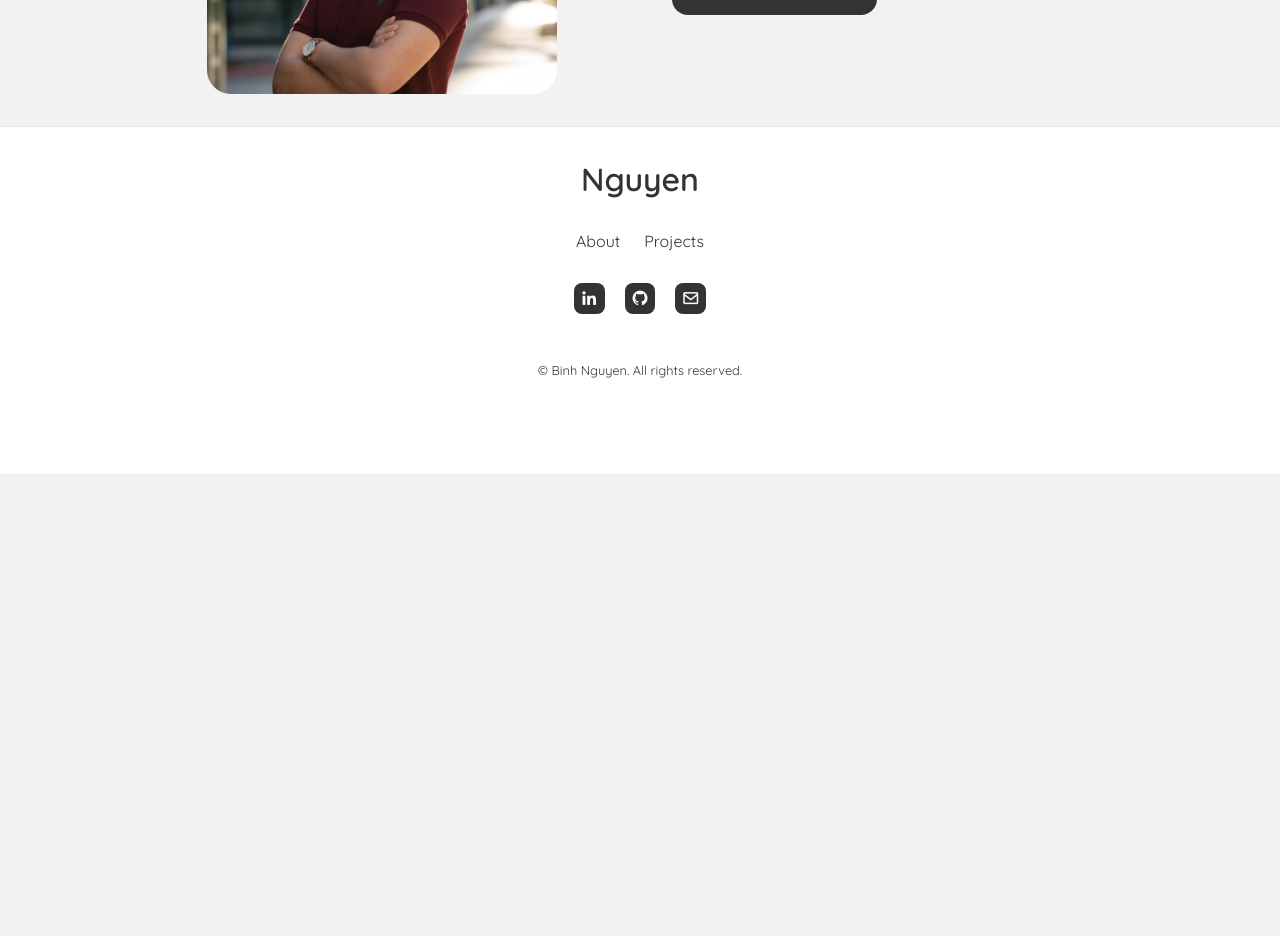
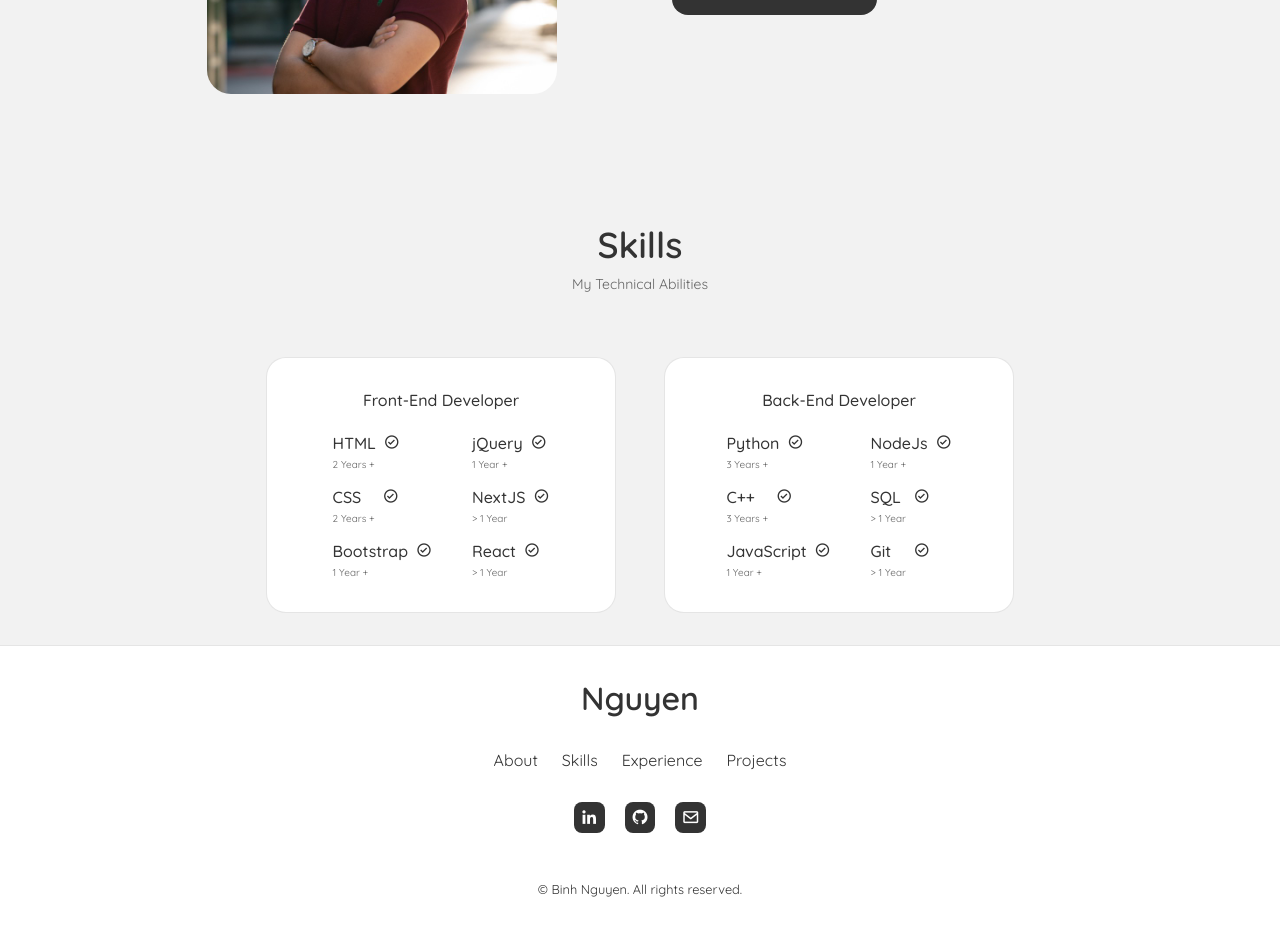
Before and after one commit to nguyenbinh-exe/Portfolio, a React (Create React App) app: page / in a window 1280 px wide. Shown: the part 1140-2076 px from the top of the page. Before the commit the page ends 1614 px from the top, so only its background shows below. Built offline with nearby package versions, Linux system fonts and the light colour scheme.

Commit message:
Added Skills Section
- Added to Footer
- Changed Header

```diff
--- a/src/App.css
+++ b/src/App.css
@@ -159,10 +159,6 @@
   }
 }
 
-@media screen and (max-width: 576px) {
-
-}
-
 /* Small Devices */
 @media screen and (max-width: 350px) {
   :root {
--- a/src/App.js
+++ b/src/App.js
@@ -3,6 +3,7 @@
 import Header from './components/header/Header';
 import Home from './components/home/Home';
 import About from './components/about/About';
+import Skills from "./components/skills/Skills";
 import Footer from "./components/footer/Footer";
 
 const App = () => {
@@ -12,6 +13,7 @@
       <main className='main'>
           <Home />
           <About />
+          <Skills />
 
           <Footer />
       </main>
--- a/src/components/footer/Footer.jsx
+++ b/src/components/footer/Footer.jsx
@@ -11,8 +11,15 @@
                 <a href="#about" className="footer_link">About</a>
             </li>
             <li>
-                <a href="#portfolio" className="footer_link">Projects</a>
+                <a href="#skills" className="footer_link">Skills</a>
             </li>
+            <li>
+                <a href="#experience" className="footer_link">Experience</a>
+            </li>
+            <li>
+                <a href="#projects" className="footer_link">Projects</a>
+            </li>
+
         </ul>
           <div className="footer_social">
               <a href="https://www.linkedin.com/in/nguyenbinh-exe/" className="footer_social-link" target="_blank">
--- a/src/components/header/Header.jsx
+++ b/src/components/header/Header.jsx
@@ -38,9 +38,9 @@
                             </a>
                         </li>
                         <li className="nav_item">
-                            <a href="#portfolio" className="nav_link active_link">
+                            <a href="#projects" className="nav_link active_link">
                                 <i className="uil uil-scenery nav_icon"></i>
-                                Portfolio
+                                Projects
                             </a>
                         </li>
                         <li className="nav_item">
--- /dev/null
+++ b/src/components/skills/Backend.jsx
@@ -0,0 +1,61 @@
+import React from "react";
+
+const Backend = () => {
+    return (
+        <div className="skills_content">
+            <h3 className="skills_title">Back-End Developer</h3>
+            <div className="skills_box">
+                <div className="skills_group">
+                    <div className="skills_data">
+                        <div>
+                            <h3 className="skills_name">Python</h3>
+                            <span className="skills_level">3 Years +</span>
+                        </div>
+                        <i className='bx bx-check-circle'/>
+                    </div>
+                    <div className="skills_data">
+                        <div>
+                            <h3 className="skills_name">C++</h3>
+                            <span className="skills_level">3 Years +</span>
+                        </div>
+                        <i className='bx bx-check-circle'/>
+                    </div>
+                    <div className="skills_data">
+                        <div>
+                            <h3 className="skills_name">JavaScript</h3>
+                            <span className="skills_level">1 Year +</span>
+                        </div>
+                        <i className='bx bx-check-circle'/>
+                    </div>
+
+                </div>
+
+                <div className="skills_group">
+                    <div className="skills_data">
+                        <div>
+                            <h3 className="skills_name">NodeJs</h3>
+                            <span className="skills_level">1 Year +</span>
+                        </div>
+                        <i className='bx bx-check-circle'/>
+                    </div>
+                    <div className="skills_data">
+                        <div>
+                            <h3 className="skills_name">SQL</h3>
+                            <span className="skills_level">> 1 Year</span>
+                        </div>
+                        <i className='bx bx-check-circle'/>
+                    </div>
+                    <div className="skills_data">
+                        <div>
+                            <h3 className="skills_name">Git</h3>
+                            <span className="skills_level">> 1 Year</span>
+                        </div>
+                        <i className='bx bx-check-circle'/>
+                    </div>
+                </div>
+            </div>
+        </div>
+    )
+}
+
+export default Backend
--- /dev/null
+++ b/src/components/skills/Frontend.jsx
@@ -0,0 +1,60 @@
+import React from "react";
+
+const Frontend = () => {
+    return (
+        <div className="skills_content">
+            <h3 className="skills_title">Front-End Developer</h3>
+            <div className="skills_box">
+                <div className="skills_group">
+                    <div className="skills_data">
+                        <div>
+                            <h3 className="skills_name">HTML</h3>
+                            <span className="skills_level">2 Years +</span>
+                        </div>
+                        <i className='bx bx-check-circle'/>
+                    </div>
+                    <div className="skills_data">
+                        <div>
+                            <h3 className="skills_name">CSS</h3>
+                            <span className="skills_level">2 Years +</span>
+                        </div>
+                        <i className='bx bx-check-circle'/>
+                    </div>
+                    <div className="skills_data">
+                        <div>
+                            <h3 className="skills_name">Bootstrap</h3>
+                            <span className="skills_level">1 Year +</span>
+                        </div>
+                        <i className='bx bx-check-circle'/>
+                    </div>
+                </div>
+
+                <div className="skills_group">
+                    <div className="skills_data">
+                        <div>
+                            <h3 className="skills_name">jQuery</h3>
+                            <span className="skills_level">1 Year +</span>
+                        </div>
+                        <i className='bx bx-check-circle'/>
+                    </div>
+                    <div className="skills_data">
+                        <div>
+                            <h3 className="skills_name">NextJS</h3>
+                            <span className="skills_level">> 1 Year</span>
+                        </div>
+                        <i className='bx bx-check-circle'/>
+                    </div>
+                    <div className="skills_data">
+                        <div>
+                            <h3 className="skills_name">React</h3>
+                            <span className="skills_level">> 1 Year</span>
+                        </div>
+                        <i className='bx bx-check-circle'/>
+                    </div>
+                </div>
+            </div>
+        </div>
+    )
+}
+
+export default Frontend
--- /dev/null
+++ b/src/components/skills/Skills.jsx
@@ -0,0 +1,19 @@
+import React from "react";
+import "./skills.css";
+import Frontend from "./Frontend";
+import Backend from "./Backend";
+
+const Skills = () => {
+  return (
+      <section className="skills section" id="skills">
+          <h2 className="section_title">Skills</h2>
+          <span className="section_subtitle">My Technical Abilities</span>
+          <div className="skills_container container grid">
+              <Frontend />
+              <Backend />
+          </div>
+      </section>
+  )
+}
+
+export default Skills
--- /dev/null
+++ b/src/components/skills/skills.css
@@ -0,0 +1,73 @@
+.skills_container {
+    grid-template-columns: repeat(2, 350px);
+    column-gap: 3rem;
+    justify-content: center;
+}
+.skills_content {
+    background-color: var(--container-color);
+    border: 1px solid rgba(0, 0, 0, 0.1);
+    padding: 2rem 4rem;
+    border-radius: 1.25rem;
+}
+.skills_title {
+    font-size: var(--normal-font-size);
+    font-weight: var(--font-medium);
+    text-align: center;
+    margin-bottom: var(--mb-1-5);
+}
+.skills_box {
+    display: flex;
+    justify-content: center;
+    column-gap: 2.5rem;
+}
+.skills_group {
+    display: grid;
+    align-items: flex-start;
+    row-gap: 1rem;
+}
+.skills_data {
+    display: flex;
+    column-gap: 0.5rem;
+}
+.skills .bx-check-circle {
+    font-size: 1rem;
+    color: var(--title-color);
+}
+.skills_name {
+    font-size: var(--normal-font-size);
+    font-weight: var(--font-medium);
+    line-height: 18px;
+}
+.skills_level {
+    font-size: var(--tiny-font-size);
+}
+
+
+/*======================= BREAKPOINTS =======================*/
+/* Large Devices */
+@media screen and (max-width: 992px) {
+    .skills_container {
+        grid-template-columns: max-content;
+        row-gap: 2rem;
+    }
+}
+
+/* Medium Devices */
+@media screen and (max-width: 768px) {
+    .skills_container {
+        grid-template-columns: 1fr;
+    }
+    .skills_content {
+        padding: 1.5rem;
+    }
+}
+
+/* Small Devices */
+@media screen and (max-width: 350px) {
+    .skills_box {
+        column-gap: 1.25rem;
+    }
+    .skills_name {
+        font-size: var(--small-font-size);
+    }
+}
```
